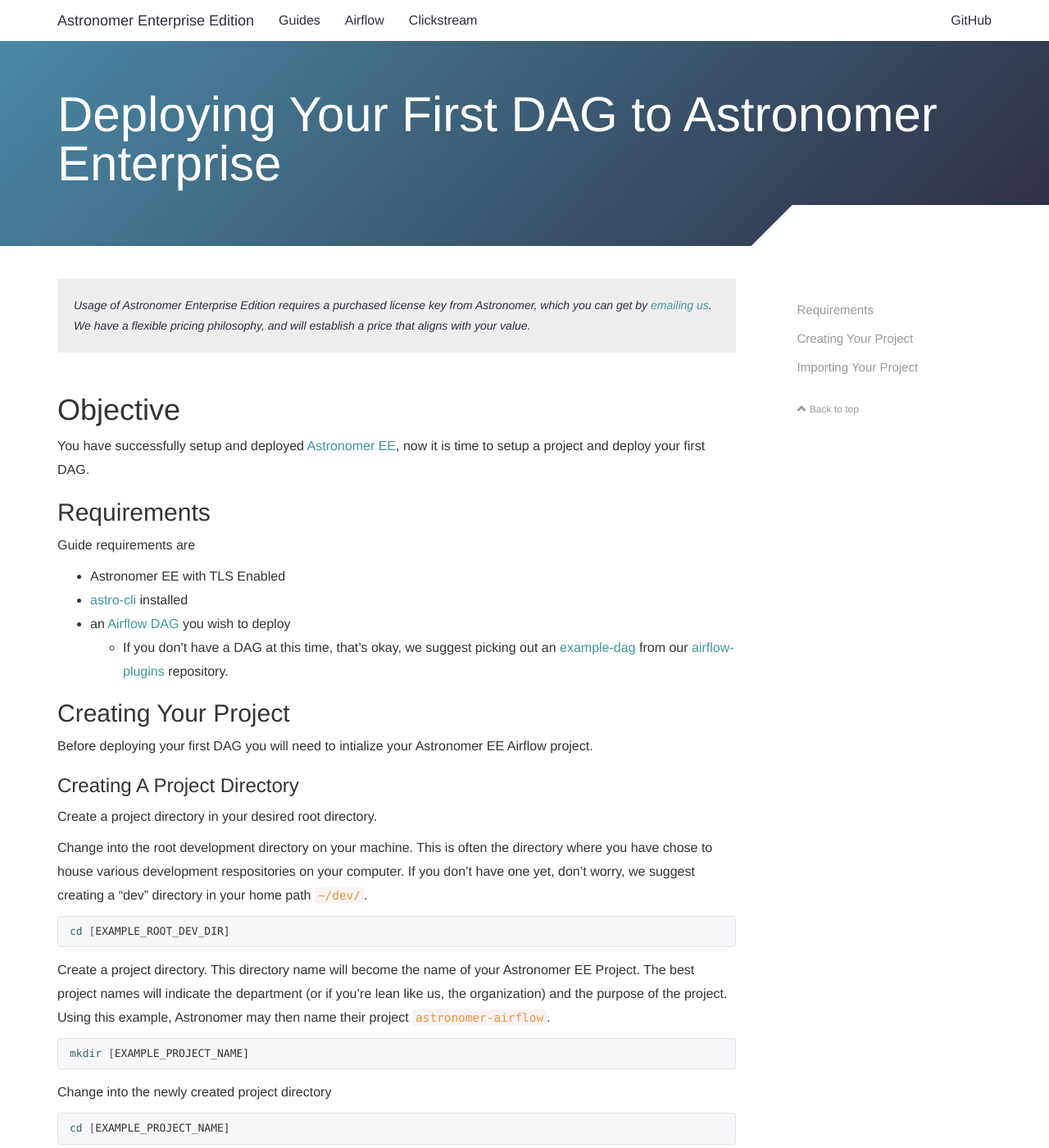
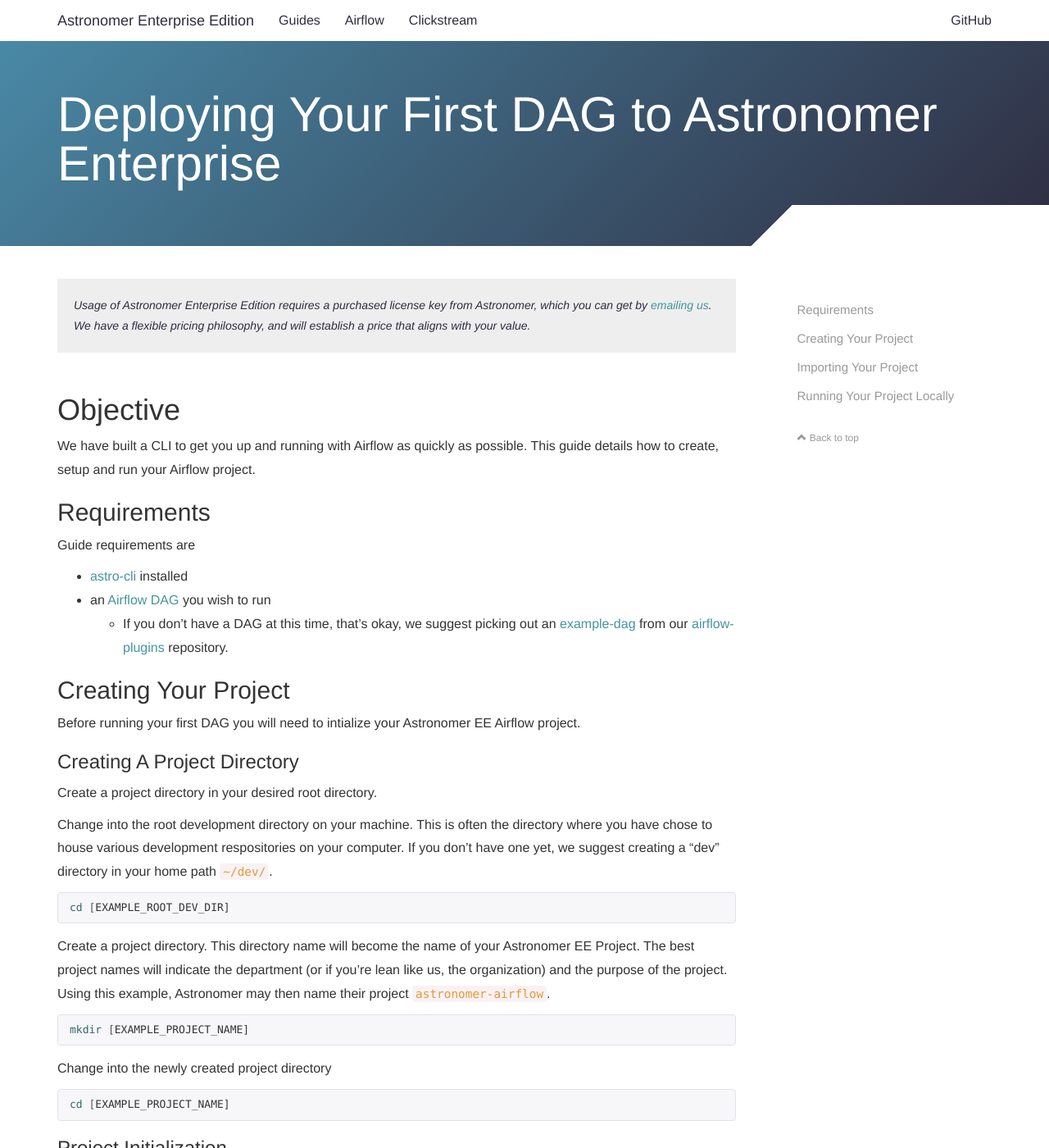
Before and after one commit to skynet/astronomer-ee, a Jekyll site: the page built from docs/pages/guides/creating-an-ee-project.md, in a window 1280 px wide and 1400 px high. Shown: the whole window at 82% size. Built offline with Jekyll 4.4.1, drawn with Linux system fonts in a browser that asks for light colours; nearby versions of some CDN libraries; comment, search, counter and statistics services are not loaded; some of the changed text lies outside the part shown.

Commit message:
Change scope of doc from deployment to only project creation and running locally

````diff
--- a/docs/pages/guides/deploying-your-first-dag.md
+++ b/docs/pages/guides/creating-an-ee-project.md
@@ -8,23 +8,22 @@ hide: true
 {% include licensing.md %}
 
 # Objective
-You have successfully setup and deployed [Astronomer EE](https://enterprise.astronomer.io/guides/google-cloud/), now it is time to setup a project and deploy your first DAG.
+We have built a CLI to get you up and running with Airflow as quickly as possible. This guide details how to create, setup and run your Airflow project.
 
 
 ## Requirements
 Guide requirements are
-- Astronomer EE with TLS Enabled
 - [astro-cli](https://github.com/astronomerio/astro-cli) installed
-- an [Airflow DAG](https://airflow.incubator.apache.org/concepts.html#dags) you wish to deploy
+- an [Airflow DAG](https://airflow.incubator.apache.org/concepts.html#dags) you wish to run
     - If you don't have a DAG at this time, that's okay, we suggest picking out an [example-dag](https://github.com/airflow-plugins/Example-Airflow-DAGs) from our [airflow-plugins](https://github.com/airflow-plugins) repository.
 
 ## Creating Your Project
-Before deploying your first DAG you will need to intialize your Astronomer EE Airflow project.
+Before running your first DAG you will need to intialize your Astronomer EE Airflow project.
 
 ### Creating A Project Directory
 Create a project directory in your desired root directory.
 
-Change into the root development directory on your machine. This is often the directory where you have chose to house various development respositories on your computer. If you don't have one yet, don't worry, we suggest creating a "dev" directory in your home path `~/dev/`.
+Change into the root development directory on your machine. This is often the directory where you have chose to house various development respositories on your computer. If you don't have one yet, we suggest creating a "dev" directory in your home path `~/dev/`.
 
 ```bash
 cd [EXAMPLE_ROOT_DEV_DIR]
@@ -75,40 +74,11 @@ The [Airflow Plugin](https://airflow.apache.org/plugins.html) system can be used
 In order to keep our images lightweight, we ship with only the [Python standard lib](https://docs.python.org/3/library/index.html). When you find yourself needing modules not included in the standard lib, you can use `requirements.txt`. You requirements file can be used to add additional Python requirements in the same way a standard [Python requirements](https://pip.readthedocs.io/en/1.1/requirements.html) file works.
 
 
+## Running Your Project Locally
+We have built tooling to make development and testing of your Airflow projects as simple as possible. From your root project directory you can start your Airflow project.
 
+```bash
+astro airflow start
+```
 
-
-
-
-
-
-
-
-
-
-
-
-
-
-
-
-
-
-
-
-
-
-
-### File and Folder Description
-This section contains a brief description of various files and folders that were created in the previous section.
-#### ./astro
-This hidden folder houses the `config.yaml` file for your project. You should never have to interface with this folder or it's contents directly.
-#### .dockerignore
-The [.dockerignore](https://docs.docker.com/engine/reference/builder/#dockerignore-file) file is used to avoid adding extraneous contents to the docker image.
-#### Dockerfile
-A standard [Dockerfile](https://docs.docker.com/engine/reference/builder/). It can be modified to customize your Airflow image as needed.
-#### dags/
-#### include/
-#### packages.txt
-#### plugins/
-#### requirements.txt
+This command will inject any depedencies discussed above into the docker image and then run that docker image locally. After a successful build you will see hyperlinks to your local Airflow resources.
````
